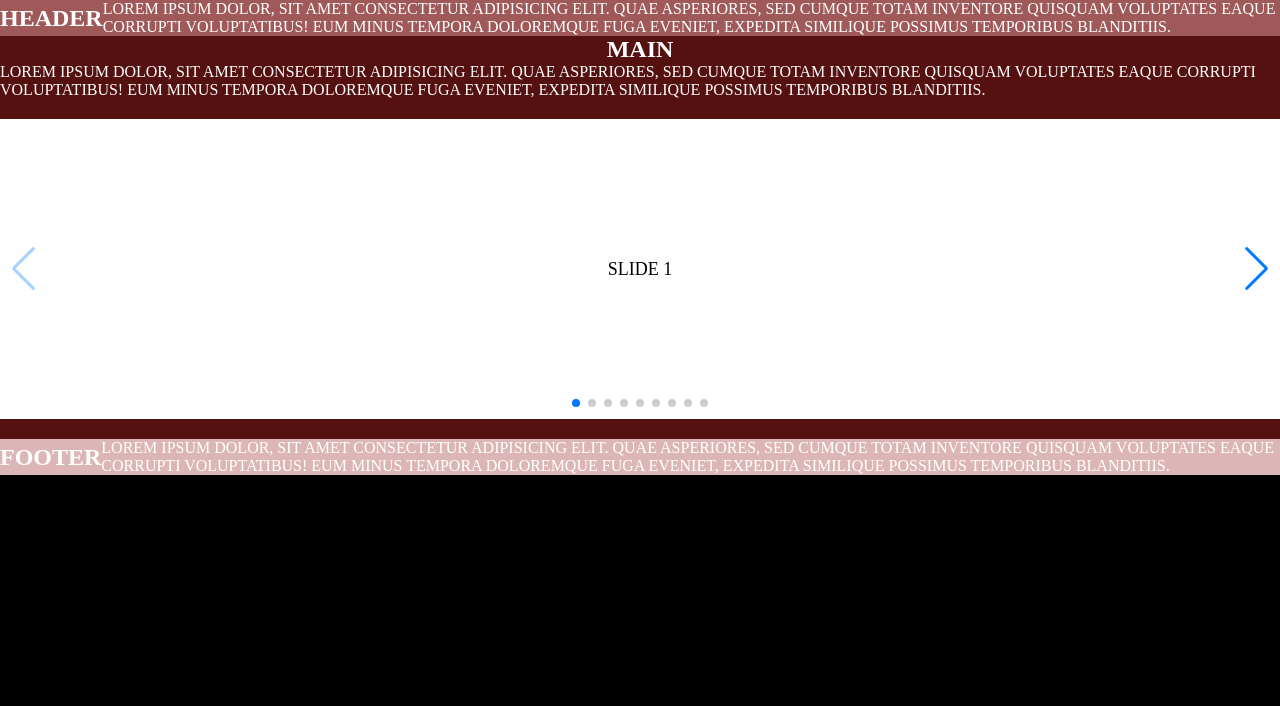
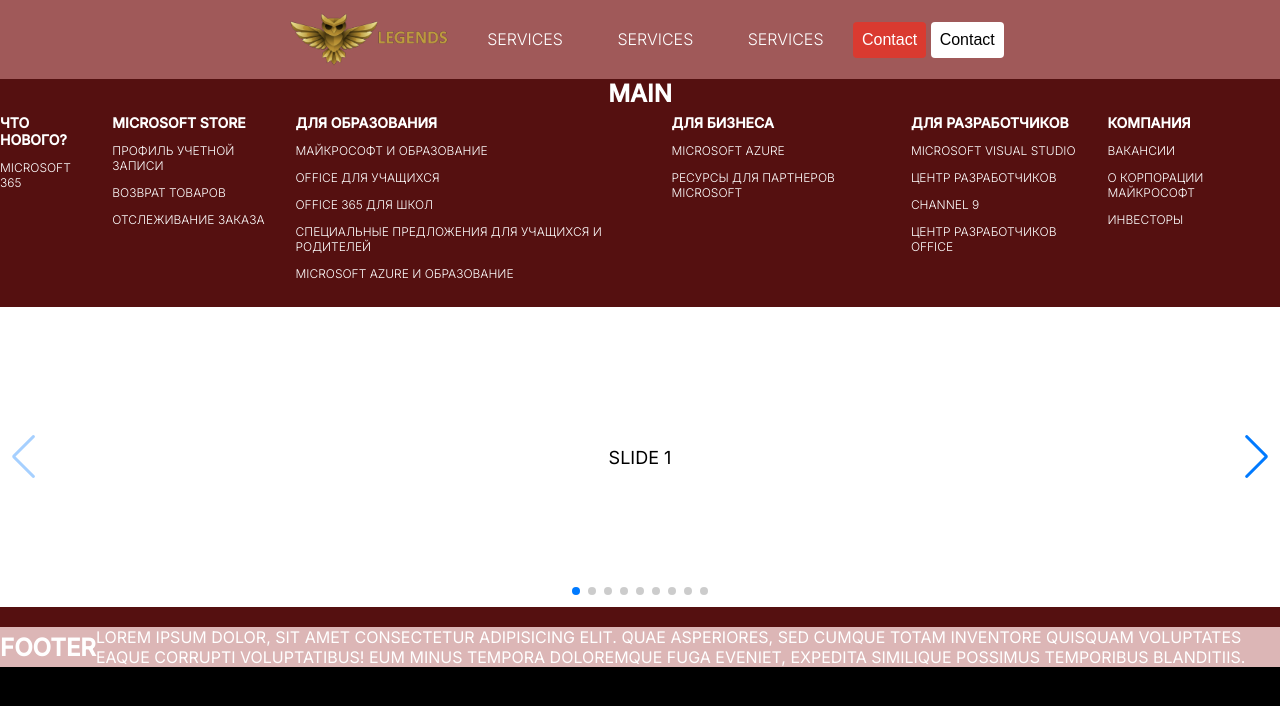
Before and after one commit to KaziLmao/AdaptiveSite, a plain HTML site: page index.html in a window 1280 px wide. Drawn offline with nearby package versions, Linux system fonts and the light colour scheme.

Commit message:
Header and basics

```diff
--- a/index.html
+++ b/index.html
@@ -2,7 +2,7 @@
 <html lang="en">
 <head>
     <meta charset="UTF-8">
-    <meta name="viewport" content="width=device-width, initial-scale=1.0">
+    <meta name="viewport" content="width=device-width">
     <link rel="stylesheet" href="https://cdn.jsdelivr.net/npm/swiper@10/swiper-bundle.min.css"/>
     <link rel="stylesheet" href="style.css"/>
     <title>Uroki legend</title>
@@ -10,17 +10,60 @@
 <body>
     <container class="adaptive">
         <header>
-            <h2>HEADER</h2>
-            <article>Lorem ipsum dolor, sit amet consectetur adipisicing elit. Quae asperiores, sed cumque totam inventore quisquam voluptates eaque corrupti voluptatibus!
-                Eum minus tempora doloremque fuga eveniet, expedita similique possimus temporibus blanditiis.
-            </article>
+            <div class="header-container">
+                <img class="logo" src="pics/Logo_name.png" alt="logo">
+                <nav class="header-nav">
+                    <ul class="header-nav-links">
+                        <li><a id="phone" href="#">Services</a></li>
+                        <li><a href="#">Services</a></li>
+                        <li><a id="present" href="#">Services</a></li>
+                        <a href="" class="header-btn-link"><button class="header-btn">Contact</button></a>
+                        <a href="" class="header-btn-link"><button class="header-btn login">Contact</button></a>
+                    </ul>
+                </nav>
+            </div>
         </header>
 
         <main>
             <h2>MAIN</h2>
-            <article>Lorem ipsum dolor, sit amet consectetur adipisicing elit. Quae asperiores, sed cumque totam inventore quisquam voluptates eaque corrupti voluptatibus!
-                Eum minus tempora doloremque fuga eveniet, expedita similique possimus temporibus blanditiis.
-            </article>
+            <div class="footer-menu">
+				<ul>
+					<li class="ulHead">Что нового?</li>
+					<li>Microsoft 365</li>
+				</ul>
+				<ul>
+					<li class="ulHead">Microsoft Store</li>
+					<li>Профиль учетной записи</li>
+					<li>Возврат товаров</li>
+					<li>Отслеживание заказа</li>
+				</ul>
+				<ul>
+					<li class="ulHead">Для образования</li>
+					<li>Майкрософт и образование</li>
+					<li>Office для учащихся</li>
+					<li>Office 365 для школ</li>
+					<li>Специальные предложения для учащихся и родителей</li>
+					<li>Microsoft Azure и образование</li>
+				</ul>
+				<ul>
+					<li class="ulHead">Для бизнеса</li>
+					<li>Microsoft Azure</li>
+					<li>Ресурсы для партнеров Microsoft</li>
+				</ul>
+				<ul>
+					<li class="ulHead">Для разработчиков</li>
+					<li>Microsoft Visual Studio</li>
+					<li>Центр разработчиков</li>
+					<li>Channel 9</li>
+					<li>Центр разработчиков Office</li>
+				</ul>
+				<ul>
+					<li class="ulHead">Компания</li>
+					<li>Вакансии</li>
+					<li>О корпорации Майкрософт</li>
+					<li>Инвесторы</li>
+				</ul>
+			</div>
             <div class="swiper mySwiper">
                 <div class="swiper-wrapper">
                     <div class="swiper-slide">Slide 1</div>
--- a/style.css
+++ b/style.css
@@ -1,3 +1,4 @@
+@import url('https://fonts.googleapis.com/css2?family=Inter:wght@100;200;300;400;500&display=swap');
 
 *{
     margin: 0;
@@ -14,6 +15,38 @@ body {
 body{
     background-color: black;
     color: white;
+    font-family: "Inter";
+}
+
+li, a, button {
+    font-weight: 300;
+    font-size: 1em;
+    color: white;
+}
+
+a{
+	text-decoration: none;
+}
+
+ul{
+	list-style-type:none;
+	padding: 0;
+}
+
+button {
+    padding: 9px;
+    border: none;
+    border-radius: 4px;
+    cursor: pointer;
+    transition: all .2s ease;
+}
+
+button:hover {
+    background-color: #b03229;
+}
+
+button:active {
+    background-color: #7a211a;
 }
 
 /* Header */
@@ -21,6 +54,53 @@ header {
     background-color: rgb(160, 89, 89);
 }
 
+.logo {
+    width: 160px;
+    cursor: pointer;
+    margin: 13px;
+}
+
+.header-container {
+    width: 1000px;
+    max-height: 100px;
+    display: flex;
+    align-items: center;
+    justify-content: center;
+}
+
+.header-nav-links {
+    list-style: none;
+}
+
+.header-nav-links li {
+    display: inline-block;
+    padding: 0 25px;
+}
+
+.header-nav-links li a {
+    transition: all .2s ease;
+}
+
+.header-nav-links li a:hover {
+    color: #DA3A30;
+}
+
+.header-btn {
+    background-color: #DA3A30;
+}
+
+.login {
+    background-color: #FFFFFF;
+    color: black;
+}
+
+.login:hover {
+    background-color: #cccccc;
+}
+
+.login:active {
+    background-color: #a7a7a7;
+}
 
 /* Main */
 main {
@@ -52,6 +132,21 @@ footer {
     background-color: rgb(220, 182, 182);
 }
 
+.footer-menu{
+	display: flex;
+	justify-content: space-between;
+	gap: 20px;
+	font-size: 12px;
+}
+
+.footer-menu li{
+	padding: 6px 0;
+}
+
+.ulHead{
+	font-size: 14px;
+	font-weight:600;
+}
 
 /* Layout */
 .adaptive{
```
Also changed, not shown: pics/Logo_name.png (added), pics/MainPic.png (added), pics/c582431a-695a-44e6-9a94-7c3641e5e557.jpg.png (added), pics/course_1.png (added), pics/course_2.png (added), pics/course_3.png (added).
